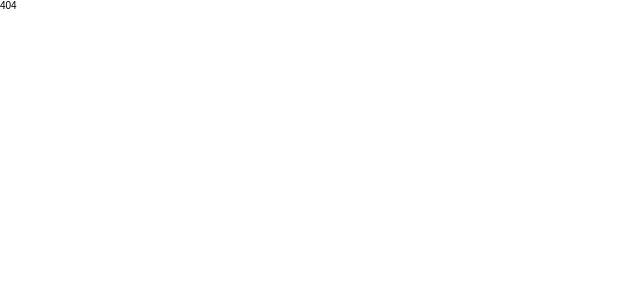
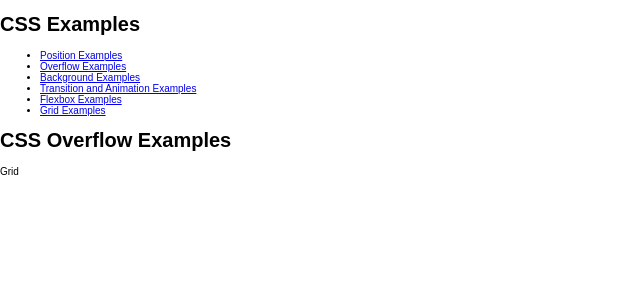
Before and after one commit to NathanDarcy/react-app-playground, a React (Vite) app: page /examples/grid in a window 1280 px wide. Shown: the top 300 px of the page, without its empty margins (0-640 px from the left). Built offline with nearby package versions, Linux system fonts and the light colour scheme.

Commit message:
getting started with css grid - Nathan

```diff
--- a/src/App.tsx
+++ b/src/App.tsx
@@ -9,6 +9,7 @@ import CssBackgroundExamplesPage from './pages/cssExamples/CssBackgroundExamples
 import CssTransitionAndAnimationExamplesPage from './pages/cssExamples/CssTransitionAndAnimationExamplesPage'
 import CssFlexboxExamplesPage from './pages/cssExamples/CssFlexboxExamplesPage'
 import GrandHotelPage from './pages/grandHotel/GrandHotelPage'
+import CssGridExamplesPage from './pages/cssExamples/CssGridExamplesPage'
 
 export default function App() {
   const location = useLocation()
@@ -48,6 +49,7 @@ export default function App() {
             element={<CssTransitionAndAnimationExamplesPage />}
           />
           <Route path='flexbox' element={<CssFlexboxExamplesPage />} />
+          <Route path='grid' element={<CssGridExamplesPage />} />
         </Route>
 
         <Route path='/grand-hotel' element={<GrandHotelPage />} />
--- /dev/null
+++ b/src/features/cssExamples/CssGridExamples.tsx
@@ -0,0 +1,3 @@
+export default function CssGridExamples() {
+  return <div>Grid</div>
+}
--- a/src/pages/cssExamples/CssExamplesPage.tsx
+++ b/src/pages/cssExamples/CssExamplesPage.tsx
@@ -24,6 +24,9 @@ export default function CssExamplesPage() {
           <li>
             <Link to='flexbox'>Flexbox Examples</Link>
           </li>
+          <li>
+            <Link to='grid'>Grid Examples</Link>
+          </li>
         </ul>
       </nav>
 
--- /dev/null
+++ b/src/pages/cssExamples/CssGridExamplesPage.tsx
@@ -0,0 +1,10 @@
+import CssGridExamples from '../../features/cssExamples/CssGridExamples'
+
+export default function CssGridExamplesPage() {
+  return (
+    <div>
+      <h1>CSS Overflow Examples</h1>
+      <CssGridExamples />
+    </div>
+  )
+}
```
